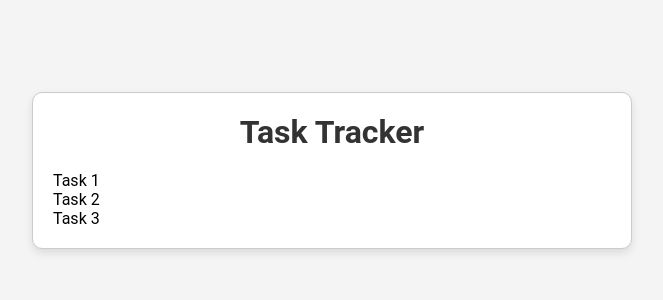
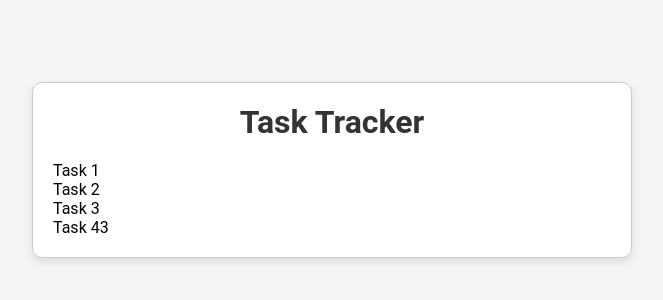
Before and after one commit to MANEESHKOTI/Daily-delles-, a plain HTML site: page index.html in a window 1280 px wide. Shown: the part 230-530 px from the top of the page, without its empty margins (308-971 px from the left). Drawn offline with Linux system fonts and the light colour scheme.

Commit message:
modification succeeded

```diff
--- a/index.html
+++ b/index.html
@@ -13,6 +13,7 @@
         <li>Task 1</li>
         <li>Task 2</li>
         <li>Task 3</li>
+	<li>Task 43</li>
       </ul>
     </div>
 
```
